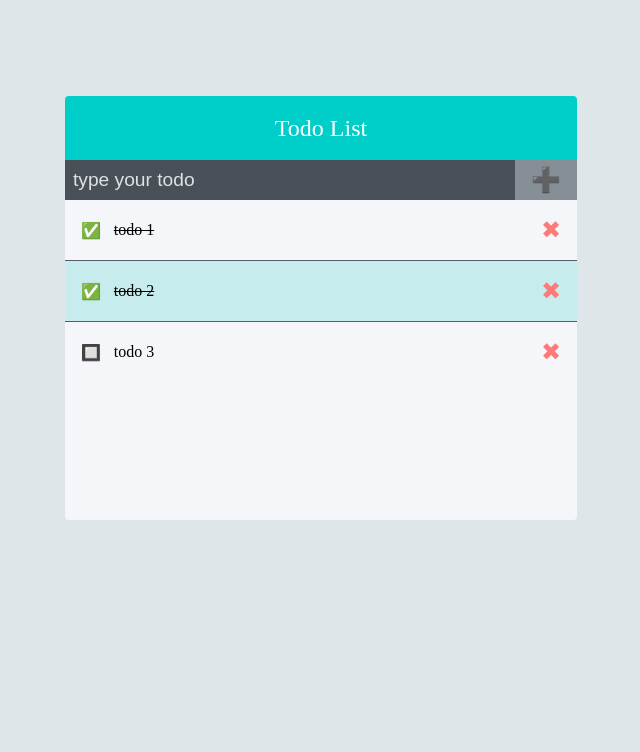
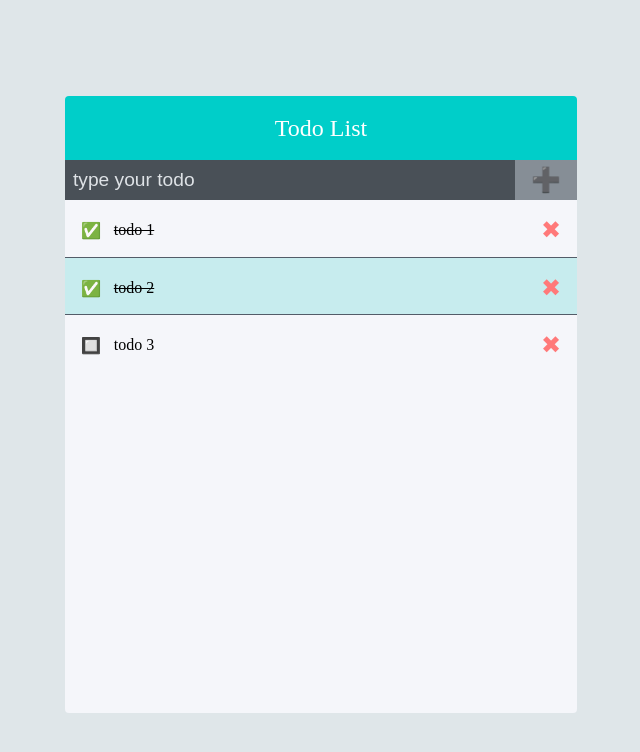
Before and after one commit to paulsplanet/todo-practice, a React (Create React App) app: page / in a window 1280 px wide. Shown: the top 752 px of the page, without its empty margins (319-959 px from the left). Built offline with nearby package versions, Linux system fonts and the light colour scheme.

Commit message:
todo practice update f

```diff
--- a/package.json
+++ b/package.json
@@ -9,6 +9,7 @@
     "react": "^17.0.2",
     "react-dom": "^17.0.2",
     "react-scripts": "4.0.3",
+    "react-virtualized": "^9.22.3",
     "styled-components": "^5.3.0",
     "web-vitals": "^1.0.1"
   },
--- a/src/App.js
+++ b/src/App.js
@@ -32,20 +32,20 @@
         text,
         checked: false,
       };
-      setTodos(todos.concat(todo));
+      setTodos(todos => todos.concat(todo));
       nextId.current += 1;
     }, [todos]
   );
 
   const onRemove = useCallback(
     id => {
-      setTodos(todos.filter(todo => todo.id !== id))
+      setTodos(todos => todos.filter(todo => todo.id !== id))
     }, [todos]
   );
 
   const onToggle = useCallback(
     id => {
-      setTodos(todos.map(todo => todo.id === id ? { ...todo, checked: !todo.checked } : todo));
+      setTodos(todos => todos.map(todo => todo.id === id ? { ...todo, checked: !todo.checked } : todo));
     }, [todos]
   )
 
--- a/src/component/TodoList.js
+++ b/src/component/TodoList.js
@@ -1,6 +1,7 @@
-import React from "react";
+import React, { useCallback } from "react";
 import TodoListItem from "./TodoListItem";
 import styled from "styled-components";
+import { List } from "react-virtualized";
 
 const Todobox = styled.div`
     min-height: 320px;
@@ -9,12 +10,27 @@
 `;
 
 const TodoList = ({ todos, onRemove, onToggle }) => {
+    const rowRenderer = useCallback(
+        ({ index, key, style }) => {
+            const todo = todos[index];
+            return (
+                <TodoListItem todo={todo} key={key} onRemove={onRemove} onToggle={onToggle} style={style} />
+            )
+        }, [onRemove, onToggle, todos]
+    );
+
     return(
-        <Todobox className="TodoList">
-            {todos.map(todo => (
-                <TodoListItem todo={todo} key={todo.id} onRemove={onRemove} onToggle={onToggle} />
-            ))}
-        </Todobox>
+        <List
+            className="Todo List"
+            width={512}
+            height={513}
+            rowCount={todos.length}
+            rowHeight={57}
+            rowRenderer={rowRenderer}
+            list={todos}
+            style={{ outline: "none" }}
+        />
+
     )
 };
 
--- a/src/component/TodoListItem.js
+++ b/src/component/TodoListItem.js
@@ -5,6 +5,10 @@
     padding: 1rem;
     display: flex;
     align-items: center;
+
+`;
+
+const Out =styled.div`
     &:nth-child(even) {
         background-color: #c7ecee;
     }
@@ -36,9 +40,10 @@
     margin: 0 0.8rem 0 0;
 `;
 
-const TodoListItem = ({ todo, onRemove, onToggle }) => {
+const TodoListItem = ({ todo, onRemove, onToggle, style }) => {
     const { text, checked, id } = todo;
     return (
+        <Out className="TodoListItem-virtualized" style={style} >
         <TodoItem className="TodoListItem">
             <Checkbox className="checkbox" onClick={() => onToggle(id)}>
                 {!checked ? (<Box>🔲</Box>) : (<Box>✅ </Box>)}
@@ -48,6 +53,7 @@
             </Checkbox>
             <Remove className="remove" onClick={() => onRemove(id)}>✖</Remove>
         </TodoItem>
+        </Out>
     )
 }
 
```
Also changed, not shown: 1 other file (tests, documents, lock files or other folders).
